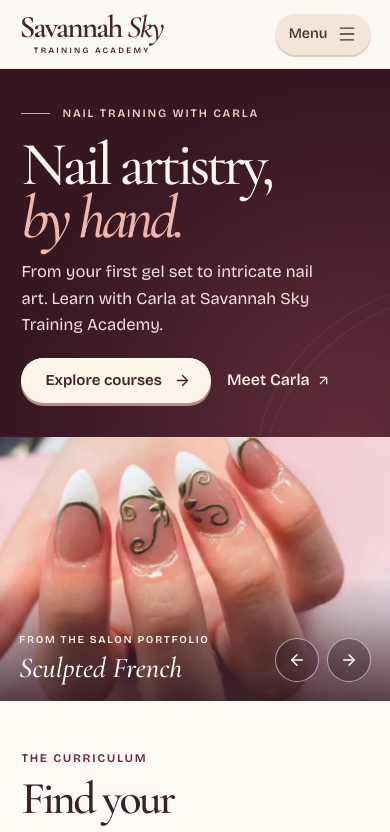
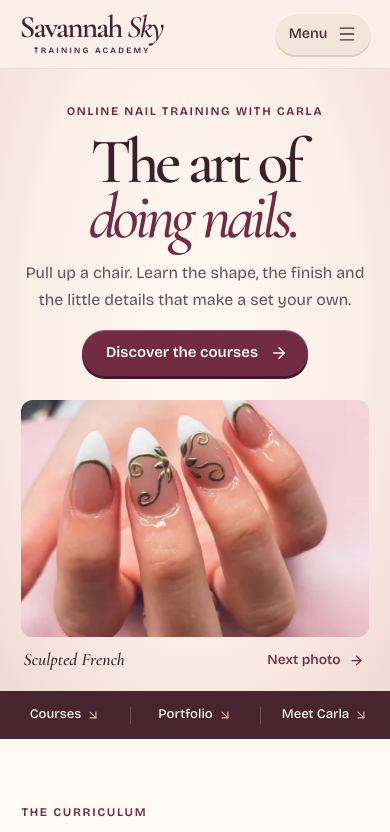
Before and after one commit to netsagee-ux/savannah-sky, a Next.js app: page / in a window 390 px wide. Shown: the top 832 px of the page. Built offline with nearby package versions, Linux system fonts and the light colour scheme.

Commit message:
Restore the previous Savannah Sky academy design

```diff
--- a/app/(website)/atelier-home.css
+++ b/app/(website)/atelier-home.css
@@ -10,10 +10,10 @@
   color: var(--ink-home);
   background: var(--canvas);
 }
-.academy:has(.salon-home) .academy-mast { background: #fcf8f4; color: #462231; border-bottom: 1px solid #6d394018; }
+.academy:has(.salon-home) .academy-mast { background: #faf0e9; color: #462231; border-bottom: 1px solid #6d394018; }
 .academy:has(.salon-home) .mast-account { background: #62263b; }
 .salon-home .folio-wrap { width: min(100%, 1580px); margin-inline: auto; padding-inline: var(--margin); }
-.salon-home .folio-section { padding-block: clamp(48px, 5.6vw, 90px); }
+.salon-home .folio-section { padding-block: clamp(64px, 7.4vw, 120px); }
 .salon-home figure { margin: 0; }
 .salon-home p { margin: 0; color: var(--soft-ink); font: 400 1.035rem/1.65 var(--sans); }
 .salon-home .folio-label, .salon-home .studio-kicker {
@@ -37,61 +37,38 @@
 .salon-home .folio-link:hover { text-decoration-color: currentColor; }
 .salon-home .folio-button svg, .salon-home .folio-link svg { flex: 0 0 auto; }
 
-/* The cover pairs the full-size salon work with a lacquer-coloured type panel. */
-.salon-home .campaign {
-  display:grid; grid-template-columns:minmax(0,.94fr) minmax(0,1fr);
-  background:#351621; color:#fff8f1;
+/* Wide layouts frame the title with two prints. Narrow layouts show one detail at a time. */
+.salon-home .cover { overflow: clip; background: radial-gradient(ellipse at 50% 40%, #fff9f2 4%, #faeee7 60%, #f0d9d3 100%); }
+.salon-home .cover-layout {
+  width: min(100%, 1600px); min-height: clamp(465px, 38vw, 600px); margin: 0 auto; padding: clamp(36px, 4.2vw, 68px) clamp(22px, 3.1vw, 56px);
+  display: grid; grid-template-columns: minmax(0, .94fr) minmax(0, 1.45fr) minmax(0, 1.04fr); align-items: center; gap: clamp(9px, 1.7vw, 32px);
 }
-.salon-home .campaign-copy {
-  position:relative; isolation:isolate; overflow:hidden; display:flex; flex-direction:column; align-items:flex-start; justify-content:center;
-  padding:clamp(48px,6vw,108px) clamp(26px,4.4vw,75px) clamp(52px,6vw,108px) max(var(--margin),calc((100vw - 1530px)/2));
-  background:radial-gradient(ellipse at 90% 100%,#602c3b,transparent 70%),#351621;
-}
-.campaign-copy::after,.campaign-copy::before {
-  content:""; position:absolute; z-index:-1; pointer-events:none; border:1px solid #ffddd113;
-  width:89%; height:75%; border-radius:50%; right:-54%; bottom:-39%; transform:rotate(-33deg);
-}
-.campaign-copy::before {right:-52%; bottom:-36%;}
-.salon-home .campaign-label,.look-name small {
-  display:flex;align-items:center;gap:12px;text-transform:uppercase;letter-spacing:.16em;font:600 .71rem/1.45 var(--sans);
-}
-.campaign-label::before {content:"";width:29px;height:1px;background:#d8a89f;}
-.salon-home .campaign-label {color:#edcfc7;}
-.salon-home .campaign h1 {font:500 clamp(5.4rem,7.9vw,9rem)/.86 var(--display);letter-spacing:-.065em;margin:clamp(24px,2.5vw,43px) 0 0;}
-.salon-home .campaign h1 em {color:#edb6af;font-weight:500;}
-.salon-home .campaign-copy p {color:#f2e0df;max-width:36ch;line-height:1.6;margin:26px 0;}
-.campaign-actions {display:flex;align-items:center;gap:clamp(16px,2vw,32px);flex-wrap:wrap;}
-.salon-home .campaign-actions .folio-button {background:#fff4e9;color:#40202b;box-shadow:inset 0 1px 0 white,0 3px 0 #b78a85;}
-.salon-home .campaign-actions .folio-button:hover {background:white;}
-.campaign-actions > a + a {display:inline-flex;align-items:center;gap:6px;color:#fff4e9;min-height:44px;font-weight:550;text-underline-offset:5px;}
-.campaign-actions > a + a:hover {text-decoration:underline;}
-.salon-home .campaign-look {position:relative;isolation:isolate;overflow:hidden;min-width:0;min-height:clamp(465px,43vw,675px);background:#deb4b4;}
-.campaign-look > img {position:absolute;inset:0;height:100%;width:100%;object-fit:cover;object-position:50% 53%;}
-.campaign-look::after {content:"";position:absolute;inset:42% 0 0;background:linear-gradient(0deg,#291520bf,transparent 81%);pointer-events:none;}
-.campaign-look figcaption {position:absolute;z-index:1;inset:auto 0 0;padding:clamp(19px,2.3vw,40px);display:flex;justify-content:space-between;align-items:end;gap:15px;color:white;}
-.look-name small {color:#fff5e9;font-size:.66rem;}
-.look-name strong {display:block;font:italic 500 clamp(1.8rem,3vw,3.8rem)/1.02 var(--display);margin-top:5px;}
-.look-buttons {display:flex;gap:8px;}
-.look-buttons button {width:44px;height:44px;border-radius:50%;border:1px solid #ffffff8a;display:grid;place-items:center;background:#2a162261;color:white;cursor:pointer;}
-.look-buttons button:hover {background:#502834;}
-@media(prefers-reduced-motion:no-preference) {
-  .campaign-look > img {animation:look-arrive .48s ease-out,look-drift 18s ease-in-out infinite alternate;}
-  @keyframes look-arrive {from{opacity:.85}to{opacity:1}}
-  @keyframes look-drift {to{transform:scale(1.035)}}
-}
-@media(max-width:900px) and (min-width:701px) {
-  .salon-home .campaign-copy {padding-inline:5vw;}
-  .salon-home .campaign h1 {font-size:clamp(4.35rem,8.8vw,5.4rem);}
-}
-@media(max-width:700px) {
-  .salon-home .campaign {grid-template-columns:minmax(0,1fr);}
-  .salon-home .campaign-copy {padding:36px var(--margin) 34px;}
-  .salon-home .campaign h1 {font-size:clamp(3.85rem,12vw,5.8rem);margin-top:18px;}
-  .salon-home .campaign h1 br {display:none;}
-  .salon-home .campaign h1 em::before {content:" ";}
-  .salon-home .campaign-copy p {margin:14px 0 19px;max-width:45ch;}
-  .salon-home .campaign-look {min-height:0;aspect-ratio:1.48;max-height:360px;}
-}
+.salon-home .cover-copy { grid-column: 2; grid-row: 1; text-align: center; position: relative; z-index: 1; }
+.salon-home .cover h1 { margin: clamp(14px, 1.6vw, 26px) -.05em 0; font: 550 clamp(4.9rem, 7.85vw, 8.35rem)/.86 var(--display); letter-spacing: -.068em; }
+.salon-home .cover h1 em { display: inline-block; padding-right: .07em; }
+.salon-home .cover-copy p { margin: clamp(21px, 2.2vw, 33px) auto 23px; max-width: 34ch; text-wrap: pretty; }
+.salon-home .cover-photos, .salon-home .cover-prints { display: contents; }
+.salon-home .cover-next, .salon-home .cover-current { display: none; }
+.salon-home .cover-photo { min-width: 0; }
+.salon-home .cover-photo > div { position: relative; overflow: hidden; background: #d8b5a9; }
+.salon-home .cover-photo img { display: block; width: 100%; height: 100%; object-fit: cover; }
+.salon-home .cover-photo figcaption, .salon-home .founder-photo figcaption { margin-top: 10px; font: italic 550 1.1rem/1.25 var(--display); letter-spacing: .005em; }
+.salon-home .cover-small { grid-column: 1; grid-row: 1; width: 92%; max-width: 310px; justify-self: center; transform: translateY(7%) rotate(-3deg); }
+.salon-home .cover-small > div { aspect-ratio: 1.08; padding: 6px; background: #fff9f0; box-shadow: 0 9px 20px #60322c1d; }
+.salon-home .cover-small img { object-position: 50% 52%; }
+.salon-home .cover-small figcaption { padding-left: 9px; }
+.salon-home .cover-main { grid-column: 3; grid-row: 1; width: 100%; max-width: 420px; justify-self: center; align-self: center; transform: rotate(2deg); }
+.salon-home .cover-main > div { border-radius: 38% 38% 4px 4px / 27% 27% 4px 4px; aspect-ratio: 1.04; box-shadow: 0 9px 27px #60322c14; }
+.salon-home .cover-main img { object-position: 49% 52%; }
+.salon-home .cover-main figcaption { text-align: right; padding-right: 8px; }
+.salon-home .home-index { background: #48242e; color: #fff7ef; }
+.salon-home .home-index > div { display: flex; align-items: center; justify-content: center; max-width: 1120px; margin: auto; }
+.salon-home .home-index a { display: flex; align-items: center; justify-content: center; gap: clamp(10px, 2.8vw, 46px); position: relative; flex: 1; min-height: 56px; padding: 8px; font: 500 .94rem/1.35 var(--sans); color: inherit; }
+.salon-home .home-index a + a::before { position: absolute; content: ""; width: 1px; height: 17px; left: 0; background: #ffffff38; }
+.salon-home .home-index a svg { color: #e8b5ad; flex: 0 0 auto; }
+.salon-home .home-index a:hover { background: #ffffff0d; }
+.salon-home .home-index a:focus-visible { outline-offset: -5px; }
+
 .salon-home .folio-heading { display: flex; align-items: flex-end; justify-content: space-between; gap: 18px; margin-bottom: clamp(24px, 2.6vw, 44px); }
 .salon-home .edit-tools { display: flex; justify-content: space-between; align-items: center; flex-wrap: wrap; gap: 8px 16px; margin: -5px 0 22px; }
 .salon-home .edit-filters { display: flex; align-items: center; gap: 5px; flex-wrap: wrap; }
@@ -100,8 +77,8 @@
 .salon-home .edit-filters button:hover:not([aria-pressed=true]) { background: #f4e5df; }
 .salon-home .edit-tools p { font-size: .93rem; }
 .salon-home .edit-cards { display: grid; grid-template-columns: repeat(3, minmax(0, 1fr)); gap: clamp(16px, 2.2vw, 36px); }
-.salon-home .edit-card { display: grid; grid-template-columns: 1fr auto; align-content: start; color: inherit; background:#fffdf9; border:1px solid #e6d8d2; border-radius:8px; overflow:hidden; box-shadow:0 6px 17px #50303b09; padding-bottom:20px; }
-.salon-home .card-photo { grid-column: 1/-1; aspect-ratio: 1.55; background: var(--shell); overflow: hidden; }
+.salon-home .edit-card { display: grid; grid-template-columns: 1fr auto; align-content: start; color: inherit; border-bottom: 1px solid var(--rule); padding-bottom: 18px; }
+.salon-home .card-photo { grid-column: 1/-1; aspect-ratio: 1.5; background: var(--shell); overflow: hidden; }
 .salon-home .card-photo img, .salon-home .print-image img { width: 100%; height: 100%; object-fit: cover; object-position: 50% 55%; transition: transform .45s ease; }
 .salon-home [data-look="nail-sculpted"] img { object-position: 50% 50%; }
 .salon-home [data-look="nail-floral"] img { object-position: 50% 54%; }
@@ -109,11 +86,11 @@
 .salon-home [data-look="nail-botanical"] img { object-position: 50% 46%; }
 .salon-home [data-look="salon-mint-tips"] img { object-position: 50% 48%; }
 .salon-home .edit-card:hover img, .salon-home .work-print:hover img { transform: scale(1.035); }
-.salon-home .card-info { min-width:0; padding-left:clamp(15px,1.6vw,26px); }
+.salon-home .card-info { min-width: 0; }
 .salon-home .card-meta { display: flex; gap: 12px; flex-wrap: wrap; color: var(--soft-ink); font: 550 .84rem/1.5 var(--sans); margin: 18px 0 7px; }
 .salon-home .card-meta span + span { border-left: 1px solid var(--rule); padding-left: 12px; }
 .salon-home .edit-card h3 { font-size: clamp(1.7rem, 2.3vw, 2.6rem); line-height: 1.06; overflow-wrap: anywhere; }
-.salon-home .card-arrow { align-self: end; margin:0 16px 0 8px; color:var(--berry); }
+.salon-home .card-arrow { align-self: end; margin-left: 10px; color: var(--berry); }
 .salon-home .edit-card:hover h3 { color: var(--berry); text-decoration: underline; text-decoration-thickness: 1px; text-underline-offset: 4px; }
 .salon-home .course-note a { color: var(--berry); text-decoration: underline; }
 
@@ -141,7 +118,7 @@ html:has(.print-dialog[open]) { overflow: hidden; }
 .salon-home .founder { display: grid; grid-template-columns: minmax(0, 1fr) minmax(0, 1fr); gap: clamp(40px, 8vw, 130px); align-items: center; }
 .salon-home .founder-photo { width: 100%; }
 .salon-home .founder-photo img { display: block; width: 100%; height: auto; aspect-ratio: 5 / 4; max-height: 460px; object-fit: cover; object-position: 50% 46%; }
-.salon-home .founder-photo figcaption { margin-top:10px; color:var(--soft-ink); font:italic 500 1.1rem/1.3 var(--display); }
+.salon-home .founder-photo figcaption { color: var(--soft-ink); }
 .salon-home .founder-copy p { max-width: 42ch; margin-top: 18px; }
 .salon-home .founder-copy .folio-link { margin-top: 18px; }
 
@@ -193,12 +170,29 @@ html:has(.print-dialog[open]) { overflow: hidden; }
 .salon-home .review-pager { display: flex; align-items: center; gap: 12px; margin-top: 10px; }
 .salon-home .review-pager button { width: 44px; height: 44px; display: grid; place-items: center; border-radius: 50%; border: 1px solid var(--rule); color: var(--berry); background: var(--canvas); cursor: pointer; }
 
+@media (min-width: 1100px) and (prefers-reduced-motion: no-preference) {
+  .salon-home .cover-main img { animation: cover-breathe 15s ease-in-out infinite alternate; }
+  @keyframes cover-breathe { to { transform: scale(1.035); } }
+}
 @media (max-width: 980px) {
+  .salon-home .cover-layout { grid-template-columns: 1fr 1fr; gap: 5%; padding: 34px var(--margin); min-height: 0; }
+  .salon-home .cover-copy { grid-column: 1; }
+  .salon-home .cover h1 { font-size: clamp(4.2rem, 8vw, 5.9rem); }
+  .salon-home .cover-copy p { font-size: 1rem; }
+  .salon-home .cover-photos { display: block; position: relative; min-width: 0; grid-column: 2; grid-row: 1; }
+  .salon-home .cover-prints { display: grid; grid-auto-flow: column; grid-auto-columns: 100%; overflow-x: auto; scroll-snap-type: x mandatory; overscroll-behavior-inline: contain; scrollbar-width: none; }
+  .salon-home .cover-prints::-webkit-scrollbar { display: none; }
+  .salon-home .cover-photo { grid-area: auto; width: 100%; max-width: none; transform: none; scroll-snap-align: start; }
+  .salon-home .cover-photo > div { aspect-ratio: 1.17; padding: 0; border-radius: 12px; box-shadow: none; }
+  .salon-home .cover-photo figcaption { display: flex; align-items: center; min-height: 46px; margin: 0; padding: 0 115px 0 2px; text-align: left; }
+  .salon-home .cover-next { position: absolute; bottom: 1px; right: 2px; display: inline-flex; align-items: center; gap: 8px; min-height: 44px; background: transparent; color: var(--berry); border: 0; padding: 5px 3px 5px 12px; font: 550 .86rem/1.2 var(--sans); cursor: pointer; }
+  .salon-home .cover-current { display: block; }
   .salon-home .edit-cards, .salon-home .work-prints { grid-template-columns: repeat(2,minmax(0,1fr)); }
   .salon-home .print-image { aspect-ratio: 1.24; }
 }
 @media (max-width: 720px) {
   .salon-home { --margin: clamp(19px, 5.5vw, 40px); }
+  .salon-home .home-index a { min-height: 48px; gap: 5px; font-size: .82rem; }
   .salon-home .founder { gap: 27px; grid-template-columns: 1fr; }
   .salon-home .founder-photo { max-width: none; }
   .salon-home .founder-photo img { aspect-ratio: 1.32; max-height: 400px; }
@@ -211,6 +205,13 @@ html:has(.print-dialog[open]) { overflow: hidden; }
   .salon-home .course-questions { grid-template-columns: 1fr; gap: 21px; }
   .salon-home .course-questions .folio-link { margin-top: 7px; }
   .salon-home .student-door > div { align-items: flex-start; flex-direction: column; }
+}
+@media (max-width: 660px) {
+  .salon-home .cover-layout { grid-template-columns: minmax(0, 1fr); width: min(100%, 580px); gap: 24px; padding: 33px var(--margin) 8px; }
+  .salon-home .cover h1 { font-size: clamp(4rem, 12vw, 5.6rem); }
+  .salon-home .cover-copy p { max-width: 33ch; margin: 16px auto 17px; }
+  .salon-home .cover-photos { grid-column: 1; grid-row: 2; }
+  .salon-home .cover-photo > div { aspect-ratio: 1.46; }
 }
 @media (max-width: 620px) {
   .salon-home .folio-heading { gap: 8px; }
@@ -234,6 +235,11 @@ html:has(.print-dialog[open]) { overflow: hidden; }
   .salon-home .work-print { scroll-snap-align: start; }
   .salon-home .print-image { aspect-ratio: 1.19; }
 }
+@media (max-width: 370px) {
+  .salon-home .cover-layout { padding-top: 32px; }
+  .salon-home .work-wall .folio-heading { align-items: start; flex-direction: column; }
+  .salon-home .home-index a { font-size: .75rem; }
+}
 @media (prefers-reduced-motion: reduce) {
   .salon-home *, .salon-home *::before, .salon-home *::after { animation: none !important; transition: none !important; }
 }
--- a/app/(website)/masthead.css
+++ b/app/(website)/masthead.css
@@ -1,9 +1,9 @@
-.academy-mast { position: relative; z-index: 6; background: #fcf8f4; color: #362529; }
+.academy-mast { position: relative; z-index: 6; background: #fbf7f0; color: #362529; }
 .mast-row {
   max-width: 1700px; margin: 0 auto; padding: 0 clamp(23px, 4.7vw, 90px);
-  min-height: 78px; display: grid; grid-template-columns: 1fr auto 1fr; align-items: center; gap: 24px;
+  min-height: 88px; display: grid; grid-template-columns: 1fr auto 1fr; align-items: center; gap: 24px;
 }
-.mast-brand { display: inline-flex; justify-self: start; }
+.mast-brand { display: inline-flex; justify-self: center; }
 .academy-wordmark { display: inline-flex; align-items: center; flex-direction: column; color: inherit; white-space: nowrap; }
 .academy-wordmark > span { font: 600 clamp(2rem, 2.65vw, 2.85rem)/.98 var(--display); letter-spacing: -.06em; }
 .academy-wordmark i { font-weight: 500; }
--- a/app/(website)/page.tsx
+++ b/app/(website)/page.tsx
@@ -1,4 +1,4 @@
-import { ArrowRight, ArrowUpRight, BookOpen, CreditCard, Play, Plus } from 'lucide-react';
+import { ArrowDownRight, ArrowRight, ArrowUpRight, BookOpen, CreditCard, Play, Plus } from 'lucide-react';
 import CourseEdit, { type CourseEntry } from '@/components/home-course-edit';
 import HomeSalonPhotos from '@/components/home-salon-photos';
 import NailStudy from '@/components/nail-study';
@@ -39,18 +39,24 @@ async function courseEntries(): Promise<CourseEntry[]> {
 export default async function Home() {
   const courses = await courseEntries();
   return <div className="salon-home">
-    <section className="campaign" aria-labelledby="home-title">
-      <div className="campaign-copy">
-        <span className="campaign-label">Nail training with Carla</span>
-        <h1 id="home-title">Nail artistry,<br/><em>by hand.</em></h1>
-        <p>From your first gel set to intricate nail art. Learn with Carla at Savannah Sky Training Academy.</p>
-        <div className="campaign-actions">
-          <a className="folio-button" href="/courses">Explore courses <ArrowRight size={17} aria-hidden="true"/></a>
-          <a href="#educator">Meet Carla <ArrowUpRight size={15} aria-hidden="true"/></a>
+    <section className="cover" aria-labelledby="home-title">
+      <div className="cover-layout">
+        <div className="cover-copy">
+          <span className="folio-label">Online nail training with Carla</span>
+          <h1 id="home-title">The art of<br /><em>doing nails.</em></h1>
+          <p>Pull up a chair. Learn the shape, the finish and the little details that make a set your own.</p>
+          <a className="folio-button" href="#collection">Discover the courses <ArrowRight size={18} aria-hidden="true" /></a>
         </div>
+        <HomeSalonPhotos />
       </div>
-      <HomeSalonPhotos />
     </section>
+
+    <nav className="home-index" aria-label="Explore the homepage"><div>
+      <a href="#collection">Courses <ArrowDownRight size={14} aria-hidden="true" /></a>
+      <a href="#salon-work">Portfolio <ArrowDownRight size={14} aria-hidden="true" /></a>
+      <a href="#educator">Meet Carla <ArrowDownRight size={14} aria-hidden="true" /></a>
+    </div></nav>
+
     <section className="folio-wrap folio-section" id="collection" aria-labelledby="course-edit-title">
       <div className="folio-heading">
         <div><span className="folio-label">The curriculum</span><h2 id="course-edit-title">Find your <em>course.</em></h2></div>
--- a/components/home-salon-photos.tsx
+++ b/components/home-salon-photos.tsx
@@ -1,28 +1,38 @@
 'use client';
 
-import {useState} from 'react';
-import {ArrowLeft, ArrowRight} from 'lucide-react';
-
-const looks = [
-  {file:'nail-sculpted', title:'Sculpted French', alt:'White almond tips with raised gold scrollwork on a blush base', large:1440},
-  {file:'nail-red', title:'Red lacquer', alt:'Glossy red and black nail art edged in metallic silver', large:1440},
-  {file:'nail-botanical', title:'Botanical ink', alt:'Fine black botanical detailing on a natural manicure', large:1368},
-];
+import { useRef, useState } from 'react';
+import { ArrowRight } from 'lucide-react';
 
 export default function HomeSalonPhotos() {
-  const [index, setIndex] = useState(0);
-  const look = looks[index];
-  const move = (step:number) => setIndex(current => (current + step + looks.length) % looks.length);
-  return <figure className="campaign-look" aria-label="Salon portfolio">
-    <img key={look.file} src={'/'+look.file+'-960.webp'}
-      srcSet={'/'+look.file+'-480.webp 480w, /'+look.file+'-960.webp 960w, /'+look.file+'-'+look.large+'.webp '+look.large+'w'}
-      sizes="(max-width: 700px) 100vw, 53vw" width={960} height={955} fetchPriority={index===0?'high':'auto'} alt={look.alt}/>
-    <figcaption>
-      <div className="look-name" aria-live="polite" aria-atomic="true"><small>From the salon portfolio</small><strong>{look.title}</strong></div>
-      <div className="look-buttons">
-        <button type="button" aria-label="Previous salon photo" onClick={()=>move(-1)}><ArrowLeft size={18}/></button>
-        <button type="button" aria-label="Next salon photo" onClick={()=>move(1)}><ArrowRight size={18}/></button>
-      </div>
-    </figcaption>
-  </figure>;
+  const strip = useRef<HTMLDivElement>(null);
+  const [visible, setVisible] = useState(0);
+
+  function nextPhoto() {
+    const el = strip.current;
+    if (!el) return;
+    const next = el.scrollLeft < el.clientWidth / 2 ? el.clientWidth : 0;
+    el.scrollTo({ left: next, behavior: window.matchMedia('(prefers-reduced-motion: reduce)').matches ? 'instant' : 'smooth' });
+  }
+
+  return <div className="cover-photos">
+    <div className="cover-prints" id="cover-prints" ref={strip} onScroll={event => {
+      const el = event.currentTarget;
+      if (el.clientWidth) setVisible(Math.round(el.scrollLeft / el.clientWidth));
+    }}>
+      <figure className="cover-photo cover-main">
+        <div><img src="/nail-sculpted-960.webp" srcSet="/nail-sculpted-480.webp 480w, /nail-sculpted-960.webp 960w, /nail-sculpted-1440.webp 1440w"
+          sizes="(max-width: 660px) 90vw, (max-width: 980px) 47vw, (max-width: 1450px) 29vw, 420px"
+          width={960} height={955} fetchPriority="high" alt="Sculpted almond nails with white French tips and hand-painted gold scrollwork" /></div>
+        <figcaption>Sculpted French</figcaption>
+      </figure>
+      <figure className="cover-photo cover-small">
+        <div><img src="/salon-pink-glaze-480.webp" srcSet="/salon-pink-glaze-480.webp 480w, /salon-pink-glaze-960.webp 960w"
+          sizes="(max-width: 660px) 90vw, (max-width: 980px) 47vw, (max-width: 1300px) 24vw, 310px"
+          width={960} height={1280} alt="A soft pink glazed manicure from Savannah Sky Salon" /></div>
+        <figcaption>Blush glaze</figcaption>
+      </figure>
+    </div>
+    <button className="cover-next" type="button" aria-controls="cover-prints" onClick={nextPhoto}>Next photo <ArrowRight size={15} aria-hidden="true" /></button>
+    <span className="cover-current sr-only" role="status">{visible ? 'Blush glaze' : 'Sculpted French'}</span>
+  </div>;
 }
```
Also changed, not shown: app/(website)/courses/[id]/course.css (+24 -50 lines), app/(website)/courses/[id]/page.tsx (+29 -53 lines), app/(website)/courses/directory.css (deleted, +0 -37 lines), app/(website)/courses/page.tsx (+7 -16 lines), app/(website)/student-workspace.css (+4 -10 lines), components/shell.tsx (+6 -3 lines).
